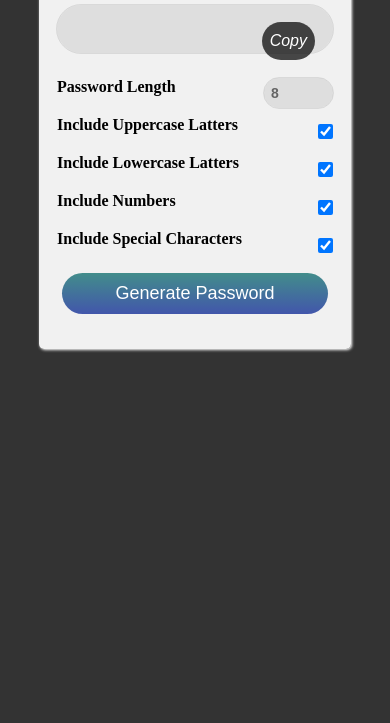
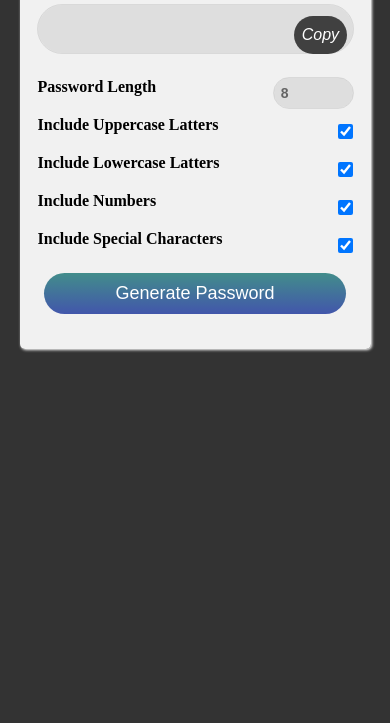
Before and after one commit to Akshatjain2610/JS-work, a plain HTML site: page Password Generator/index.html in a window 390 px wide. Shown: the part 121-844 px from the top of the page. Drawn offline with Linux system fonts and the light colour scheme.

Commit message:
Add files via upload

```diff
--- a/Password Generator/styles.css
+++ b/Password Generator/styles.css
@@ -97,7 +97,17 @@ button[type=button]:hover{
 	background: linear-gradient(to bottom, #428DF4 0%, #42557F 100%)
 }
 
-@media(max-width:600px){
+@media(max-width:425px){
+	.content{
+		width: 90%;
+	}
+	.input-control button{
+		top: 16.2%;
+		right: 11%;
+	}
+}
+
+@media(max-width:600px)and(min-width:425px){
 	.content{
 		width: 80%;
 	}
```
